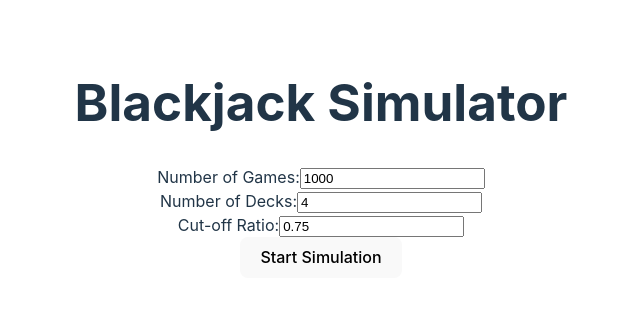
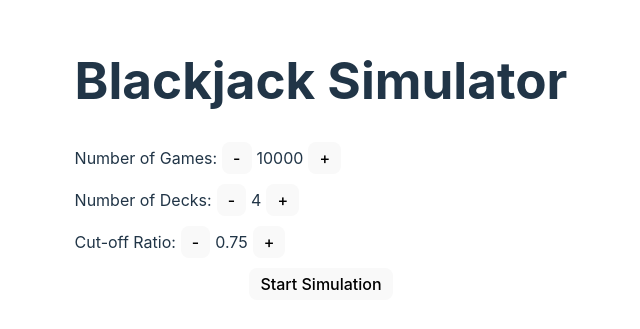
Before and after one commit to EdwinKam/blackjack-web, a React (Vite) app: page / in a window 1280 px wide. Shown: the part 241-570 px from the top of the page, without its empty margins (319-959 px from the left). Built offline with nearby package versions, Linux system fonts and the light colour scheme.

Commit message:
+- button

```diff
--- a/src/componments/GameSimulator.tsx
+++ b/src/componments/GameSimulator.tsx
@@ -2,50 +2,95 @@ import { useState } from "react";
 import startSimulation from "../service/simulator";
 
 function GameSimulator() {
-  const [numOfGames, setNumOfGames] = useState(1000);
+  const [numOfGames, setNumOfGames] = useState(10000);
   const [numOfDecks, setNumOfDecks] = useState(4);
   const [cutOffRatio, setCutOffRatio] = useState(0.75);
+  const [progress, setProgress] = useState(0);
+  const [isGameRunning, setIsGameRunning] = useState(false);
 
-  const runSimulation = () => {
-    // Placeholder for simulation logic
-    startSimulation(numOfGames, cutOffRatio, numOfDecks);
+  const runSimulation = async () => {
+    setIsGameRunning(true);
+    console.log("Starting a game");
+    await startSimulation(numOfGames, cutOffRatio, numOfDecks);
+    setIsGameRunning(false);
+  };
+
+  const incrementGames = () => {
+    setNumOfGames((prev) => Math.min(100000000, prev + 100000));
+  };
+
+  const decrementGames = () => {
+    setNumOfGames((prev) => Math.max(10000, prev - 100000));
+  };
+
+  const incrementDecks = () => {
+    setNumOfDecks((prev) => Math.min(10, prev + 1));
+  };
+
+  const decrementDecks = () => {
+    setNumOfDecks((prev) => Math.max(1, prev - 1));
+  };
+
+  const incrementCutOffRatio = () => {
+    setCutOffRatio((prev) => parseFloat(Math.min(1, prev + 0.05).toFixed(2)));
+  };
+
+  const decrementCutOffRatio = () => {
+    setCutOffRatio((prev) =>
+      parseFloat(Math.max(0.05, prev - 0.05).toFixed(2))
+    );
+  };
+
+  const buttonStyle = {
+    margin: "0 5px",
+    padding: "5px 10px",
+    fontSize: "16px",
+    cursor: "pointer",
+  };
+
+  const containerStyle = {
+    display: "flex",
+    alignItems: "center",
+    marginBottom: "10px",
   };
 
   return (
     <div>
       <h1>Blackjack Simulator</h1>
-      <div>
+      <div style={containerStyle}>
         <label htmlFor="numOfGames">Number of Games:</label>
-        <input
-          type="number"
-          id="numOfGames"
-          name="numOfGames"
-          value={numOfGames}
-          onChange={(e) => setNumOfGames(Number(e.target.value))}
-        />
+        <button onClick={decrementGames} style={buttonStyle}>
+          -
+        </button>
+        <span>{numOfGames}</span>
+        <button onClick={incrementGames} style={buttonStyle}>
+          +
+        </button>
       </div>
-      <div>
+      <div style={containerStyle}>
         <label htmlFor="numOfDecks">Number of Decks:</label>
-        <input
-          type="number"
-          id="numOfDecks"
-          name="numOfDecks"
-          value={numOfDecks}
-          onChange={(e) => setNumOfDecks(Number(e.target.value))}
-        />
+        <button onClick={decrementDecks} style={buttonStyle}>
+          -
+        </button>
+        <span>{numOfDecks}</span>
+        <button onClick={incrementDecks} style={buttonStyle}>
+          +
+        </button>
       </div>
-      <div>
+      <div style={containerStyle}>
         <label htmlFor="cutOffRatio">Cut-off Ratio:</label>
-        <input
-          type="number"
-          id="cutOffRatio"
-          name="cutOffRatio"
-          step="0.01"
-          value={cutOffRatio}
-          onChange={(e) => setCutOffRatio(Number(e.target.value))}
-        />
+        <button onClick={decrementCutOffRatio} style={buttonStyle}>
+          -
+        </button>
+        <span>{cutOffRatio.toFixed(2)}</span>
+        <button onClick={incrementCutOffRatio} style={buttonStyle}>
+          +
+        </button>
       </div>
-      <button onClick={runSimulation}>Start Simulation</button>
+      <button onClick={runSimulation} style={buttonStyle}>
+        Start Simulation
+      </button>
+      {isGameRunning && <div>Progress: {progress.toFixed(2)}%</div>}
     </div>
   );
 }
--- a/src/service/simulator.ts
+++ b/src/service/simulator.ts
@@ -5,21 +5,32 @@ export default function startSimulation(
   totalGame: number,
   cutOff: number,
   numberOfDecks: number
-) {
-  const cards = new CardDistributor(cutOff, numberOfDecks);
-  cards.shuffle();
-  let totalWin = 0;
-  const logInterval = totalGame / 100; // 1% of the total games
+): Promise<void> {
+  return new Promise((resolve) => {
+    const cards = new CardDistributor(cutOff, numberOfDecks);
+    cards.shuffle();
+    let totalWin = 0;
+    let i = 0;
 
-  for (let i = 0; i < totalGame; i++) {
-    if (i % logInterval === 0) {
-      console.log(`Simulation progress: ${(i / totalGame) * 100}%`);
+    // Separate function to handle the simulation loop
+    function runSimulation() {
+      if (i < totalGame) {
+        const game = runGame(cards);
+        totalWin += game.playerWin;
+        i++;
+
+        if (i % 1000 === 0) {
+          // Yield control back to the browser every 1000 iterations
+          setTimeout(runSimulation, 0);
+        } else {
+          runSimulation();
+        }
+      } else {
+        console.log(`Total win: ${(totalWin / totalGame) * 100}%`);
+        resolve(); // Resolve the promise when done
+      }
     }
-    const game = runGame(cards);
-    // console.log(game.dealerHand.toString());
-    // console.log(game.playerHand.toString());
-    // console.log(game.playerWin);
-    totalWin += game.playerWin;
-  }
-  console.log(`Total win: ${(totalWin / totalGame) * 100}%`);
+
+    runSimulation(); // Start the simulation
+  });
 }
```
